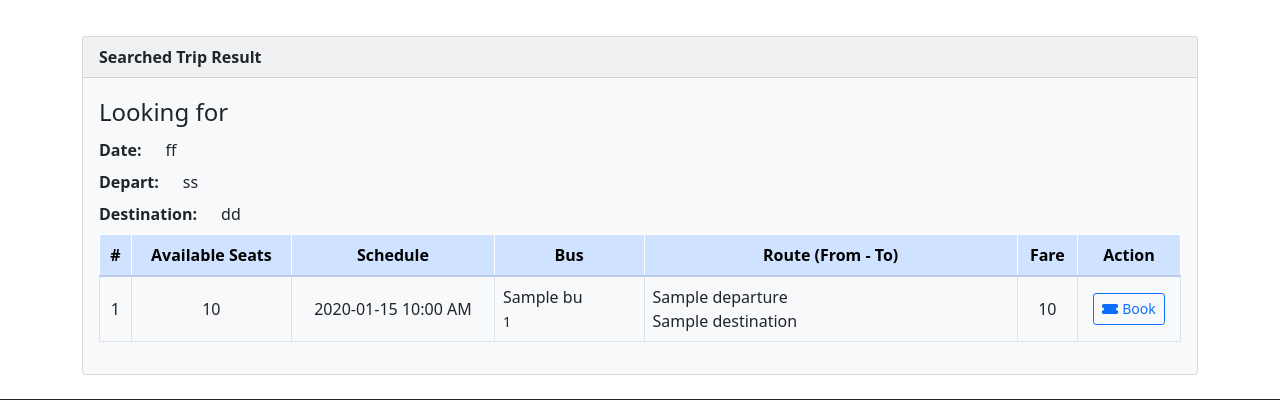
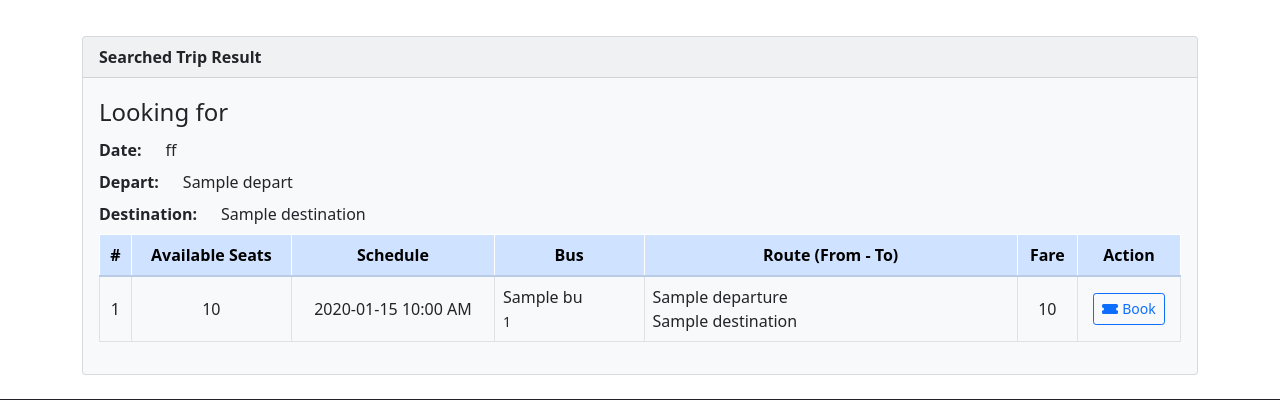
Before and after one commit to Nathaniel81/Bus-Reservation-System, a Django app: template core/templates/core/searched-trip.html in a window 1280 px wide. Shown: the part 72-472 px from the top of the page. Run offline with Django 3.2, Linux system fonts and the light colour scheme; the template is opened without the code that fills it: most values are stand-ins (such as "Sample title", 1, 10 or a date in 2020); some libraries are stand-ins or nearby versions.

Commit message:
Integrate dynamic data binding with the search results template

```diff
--- a/core/templates/core/searched-trip.html
+++ b/core/templates/core/searched-trip.html
@@ -14,11 +14,11 @@
 				</dl>
 				<dl class="row my-0">
 					<dt class="col-auto fw-bold">Depart:</dt>
-					<dd class="col-auto flex-grow-1 flex-shrink-1">ss</dd>
+					<dd class="col-auto flex-grow-1 flex-shrink-1">{{ depart }}</dd>
 				</dl>
 				<dl class="row my-0">
 					<dt class="col-auto fw-bold">Destination:</dt>
-					<dd class="col-auto flex-grow-1 flex-shrink-1">dd</dd>
+					<dd class="col-auto flex-grow-1 flex-shrink-1">{{ destination }}</dd>
 				</dl>
 			</fieldset>
 			<table class="table table-bordered">
```
Also changed, not shown: core/views.py (+8 -1 lines).
